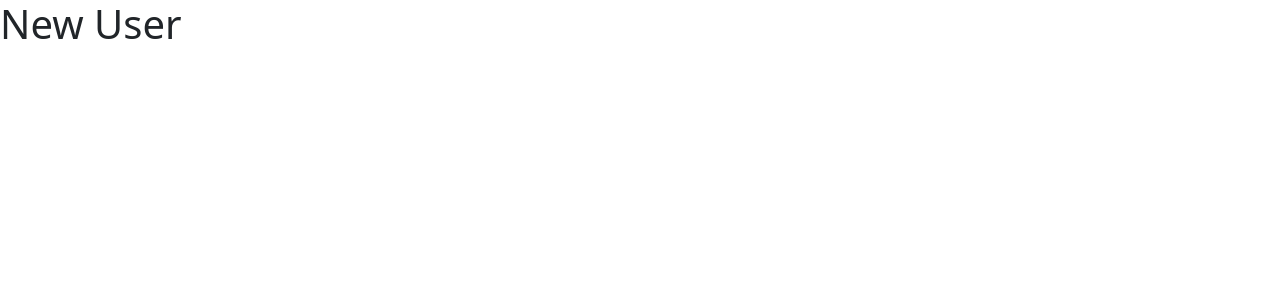
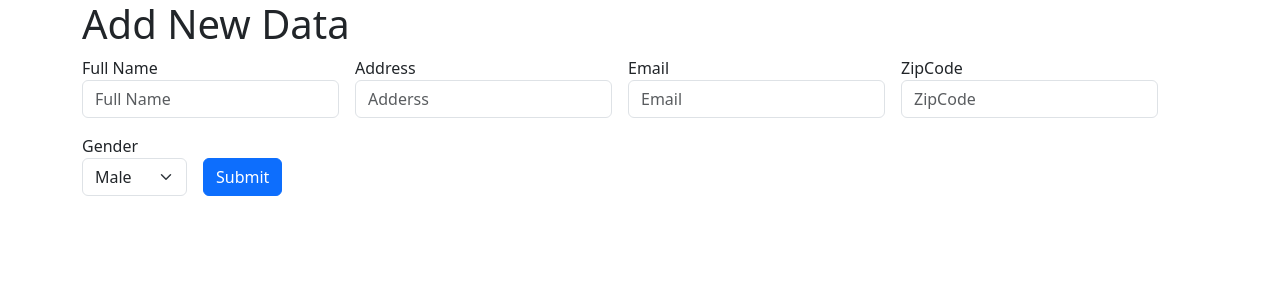
Before and after one commit to KanishkaKodithuwakku/RoutingApp, a React (Create React App) app: page /new-user in a window 1280 px wide. Shown: the top 300 px of the page. Built offline with nearby package versions, Linux system fonts and the light colour scheme.

Commit message:
compleated upto adding users to exsisting users via context

```diff
--- a/package.json
+++ b/package.json
@@ -3,12 +3,13 @@
   "version": "0.1.0",
   "private": true,
   "dependencies": {
-     "axios": "^1.4.0",
+    "axios": "^1.4.0",
     "bootstrap": "^5.3.0",
     "react": "^16.10.1",
     "react-dom": "^16.10.1",
     "react-router-dom": "^5.2.0",
     "react-scripts": "5.0.1",
+    "react-toastify": "^9.1.3",
     "uuid": "^9.0.0",
     "web-vitals": "^2.1.4"
   },
--- a/src/App.js
+++ b/src/App.js
@@ -1,9 +1,28 @@
 import React from "react";
+import { BrowserRouter as Router, Switch, Route } from "react-router-dom";
+import UserContextProvider from "./Context/UsersContext";
+import AddNewUser from "./Pages/Users/AddNewUser";
+import AllUsers from "./Pages/Users/AllUsers";
+import Login from "./Pages/Login/Login";
+import UserDetails from "./Pages/Users/UserDetails";
+
 
 const App = () => {
   return (
     <>
-      <h1>Routing APP</h1>
+      <div className="container">
+        <Router>
+          <UserContextProvider>
+            <Switch>
+              <Route exact path="/" component={Login} />
+              <Route exact path="/new-user" component={AddNewUser} />
+              <Route exact path="/user-details/:id" component={UserDetails} />
+              <Route exact path="/all-users" component={AllUsers} />
+              <Route exact path="/login" component={Login} />
+            </Switch>
+          </UserContextProvider>
+        </Router>
+      </div>
     </>
   );
 };
--- /dev/null
+++ b/src/Components/Button/DataButton.js
@@ -0,0 +1,26 @@
+import React from 'react'
+
+const DataButton = ({ btnText, btnType, type, handleOnclick, exclass}) => {
+
+    return (
+      <>
+        <div className="col-auto">
+          <button
+            type={type}
+            className={`btn btn-${btnType} mb-3 ${exclass}`}
+            onClick={(e) => handleOnclick(e)}
+          >
+            {btnText}
+          </button>
+        </div>
+      </>
+    );
+}
+
+DataButton.defaultProps = {
+  btnType: "primary",
+  type: "submit",
+  handleOnclick: () => {},
+};
+
+export default DataButton;
--- /dev/null
+++ b/src/Components/Form/DataForm.js
@@ -0,0 +1,21 @@
+import React from "react";
+import DataButton from "../Button/DataButton";
+import DataInput from "./DataInput";
+
+const DataForm = ({ FormTitle,children, handleSubmit }) => {
+
+  return (
+    <>
+      <h1>{FormTitle}</h1>
+      <form className="row g-3" onSubmit={handleSubmit}>
+        {children}
+      </form>
+    </>
+  );
+};
+
+DataForm.defaultProps = {
+  FormTitle: "Add New Data",
+    handleSubmit: () => {}
+};
+export default DataForm;
--- /dev/null
+++ b/src/Components/Form/DataInput.js
@@ -0,0 +1,37 @@
+import React from "react";
+
+const DataInput = ({
+  colClass,
+  exClass,
+  dataType,
+  labelText,
+  plaseHolder,
+  value,
+  handleOnchange,
+}) => {
+  return (
+    <>
+      <div className={`${colClass} ${exClass}`}>
+        {labelText && <label className="">{labelText}</label>}
+        <input
+          type={dataType}
+          className="form-control"
+          placeholder={plaseHolder}
+          value={value}
+          onChange={handleOnchange}
+        />
+      </div>
+    </>
+  );
+};
+
+DataInput.defaultProps = {
+  colClass: "col-auto",
+  exClass: "",
+  plaseHolder: "text here",
+  dataType: "text",
+  value: "",
+  handleOnchange: () => {},
+};
+
+export default DataInput;
--- /dev/null
+++ b/src/Components/Form/DataSelect.js
@@ -0,0 +1,31 @@
+import React from "react";
+
+const DataSelect = ({
+  children,
+  labelText,
+  colClass,
+  exClass,
+  handleOnchange,
+}) => {
+  return (
+    <>
+      <div className={`${colClass} ${exClass}`}>
+        {labelText && <label className="">{labelText}</label>}
+        <select className="form-select" onChange={handleOnchange}>
+          {/* <option selected>Open this select menu</option> */}
+          {children}
+        </select>
+      </div>
+    </>
+  );
+};
+
+DataSelect.defaultProps = {
+  colClass: "col-auto",
+  exClass: "mt-3",
+  plaseHolder: "text here",
+  dataType: "text",
+  value: "",
+  handleOnchange: () => {},
+};
+export default DataSelect;
--- /dev/null
+++ b/src/Context/UsersContext.js
@@ -0,0 +1,69 @@
+import React, { createContext, useState } from "react";
+import { v4 as uuidv4 } from "uuid";
+
+export const UserContext = createContext();
+const UserContextProvider = ({ children }) => {
+  const [fullname, setfullname] = useState("");
+  const [email, setEmail] = useState("");
+  const [address, setAddress] = useState("");
+  const [zipcode, setZipcode] = useState("");
+  const [gender, setGender] = useState("");
+
+  const [users, setUsers] = useState([
+    {
+      id: uuidv4(),
+      fullname: "Kanishka Bandara Kodithuwakku",
+      email: "kanishka@gmail.com",
+      gender: "Male",
+      address: "Badulla",
+      zipcode: "0123",
+    },
+    {
+      id: uuidv4(),
+      fullname: "Kalhari Gallage",
+      email: "kalhari@gmail.com",
+      gender: "Female",
+      address: "Passara",
+      zipcode: "0453",
+    },
+  ]);
+
+  const handleformSubmit = (e) => {
+    e.preventDefault();
+
+    const newUser = {
+      id: uuidv4(),
+      fullname: fullname,
+      email: email,
+      gender: gender,
+      address: address,
+      zipcode: "0258",
+      };
+
+      console.log(newUser);
+
+    setUsers((prevUsers) => [...prevUsers, newUser]);
+
+      console.log(users);
+  };
+
+  const contextValue = {
+    users,
+    handleformSubmit,
+    fullname,
+    setfullname,
+    address,
+    setAddress,
+    zipcode,
+    setZipcode,
+    gender,
+    setGender,
+    email,
+    setEmail,
+  };
+
+  return (
+    <UserContext.Provider value={contextValue}>{children}</UserContext.Provider>
+  );
+};
+export default UserContextProvider;
--- a/src/Pages/AllUsers.js
+++ /dev/null
@@ -1,14 +0,0 @@
-import React from 'react'
-
-
-const AllUsers = () => {
-
-
-    return (
-        <>
-        AllUSers
-        </>
-    )
-
-}
-export default AllUsers;
--- a/src/Pages/Login/Login.js
+++ b/src/Pages/Login/Login.js
@@ -1,13 +1,50 @@
-import React from 'react'
-
+import React, { useState } from "react";
+import { useHistory } from "react-router-dom";
+import DataForm from "../../Components/Form/DataForm";
+import DataInput from "../../Components/Form/DataInput";
+import DataButton from "../../Components/Button/DataButton";
+import { ToastContainer, toast } from "react-toastify";
 
 const Login = () => {
+  const [username, setUsername] = useState("");
+  const [password, setPassword] = useState("");
 
+  const history = useHistory();
+  const loginStatus = localStorage.getItem("loginStatus");
+  if (loginStatus) {
+    history.push("/all-users");
+  }
+  const handleLogin = (e) => {
+    e.preventDefault();
 
-    return (
-        <>
-        Login
-        </>
-    )
-}
+    if (username === "admin" && password === "123") {
+      localStorage.setItem("username", username);
+      localStorage.setItem("loginStatus", true);
+      history.push("/all-users");
+    } else {
+      toast.error("Invalid Username or Password!");
+    }
+  };
+
+  return (
+    <>
+      <ToastContainer />
+      <DataForm FormTitle={`Login`} handleSubmit={handleLogin}>
+        <DataInput
+          labelText={`Username`}
+          handleOnchange={(e) => setUsername(e.target.value)}
+          value={username}
+        />
+        <DataInput
+          labelText={`Password`}
+          dataType={`password`}
+          handleOnchange={(e) => setPassword(e.target.value)}
+          value={password}
+        />
+
+        <DataButton btnText={`Login`} exclass={`mt-4`} />
+      </DataForm>
+    </>
+  );
+};
 export default Login;
--- a/src/Pages/Users/AddNewUser.js
+++ b/src/Pages/Users/AddNewUser.js
@@ -1,13 +1,68 @@
-import React from 'react'
+import React, { useContext, useState } from "react";
+import DataForm from "../../Components/Form/DataForm";
+import DataInput from "../../Components/Form/DataInput";
+import DataButton from "../../Components/Button/DataButton";
+import DataSelect from "../../Components/Form/DataSelect";
+import { UserContext } from "../../Context/UsersContext";
 const AddNewUser = () => {
 
-
-    return (
-        <>
-        <h1>New User</h1>
-        </>
-    )
+  const {
+    handleformSubmit,
+    fullname,
+    setfullname,
+    address,
+    setAddress,
+    zipcode,
+    setZipcode,
+    gender,
+    setGender,
+    email,
+    setEmail,
+  } = useContext(UserContext);
 
 
-}
+  return (
+    <>
+      <DataForm handleSubmit={handleformSubmit}>
+        <DataInput
+          labelText={`Full Name`}
+          plaseHolder={`Full Name`}
+          value={fullname}
+          handleOnchange={(e) => setfullname(e.target.value)}
+        />
+        <DataInput
+          labelText={`Address`}
+          plaseHolder={`Adderss`}
+          value={address}
+          handleOnchange={(e) => setAddress(e.target.value)}
+        />
+
+        <DataInput
+          labelText={`Email`}
+          plaseHolder={`Email`}
+          value={email}
+          handleOnchange={(e) => setEmail(e.target.value)}
+        />
+
+        <DataInput
+          labelText={`ZipCode`}
+          plaseHolder={`ZipCode`}
+          value={zipcode}
+          handleOnchange={(e) => setZipcode(e.target.value)}
+        />
+
+        <DataSelect
+          labelText={`Gender`}
+          value={gender}
+          handleOnchange={(e) => setGender(e.target.value)}
+        >
+          <option value="Male">Male</option>
+          <option value="Female">Female</option>
+        </DataSelect>
+
+        <DataButton type={`submit`} btnText={`Submit`} exclass={`mt-4`} />
+      </DataForm>
+    </>
+  );
+};
 export default AddNewUser;
--- /dev/null
+++ b/src/Pages/Users/AllUsers.js
@@ -0,0 +1,39 @@
+import React, { useContext} from 'react'
+import { useHistory } from 'react-router-dom';
+import { UserContext } from '../../Context/UsersContext';
+
+
+const AllUsers = () => {
+
+  const {users} = useContext(UserContext);
+
+
+    const history = useHistory();
+    const storedUsername = localStorage.getItem("username");
+    const loginStatus = localStorage.getItem("loginStatus");
+
+    if (!loginStatus) {
+        history.push('/login');
+    }
+
+    const handleLogout = () => {
+        localStorage.clear();
+        history.push('/login')
+    }
+      return (
+        <>
+          <h1 className="mt-5">
+            Hello {loginStatus && storedUsername.toLocaleLowerCase()}
+          </h1>
+          <p onClick={handleLogout} style={{ cursor: "pointer" }}>
+            Logout
+          </p>
+
+          <ul>
+            {users.map((user) => <li>{ user.email}</li>)}
+         </ul>
+        </>
+      );
+
+}
+export default AllUsers;
--- a/src/index.js
+++ b/src/index.js
@@ -1,23 +1,12 @@
 import React from "react";
 import ReactDOM from "react-dom";
-import { BrowserRouter as Router, Switch, Route } from "react-router-dom";
 import App from "./App";
 import "bootstrap/dist/css/bootstrap.css";
-import AddNewUser from "./Pages/Users/AddNewUser";
-import AllUsers from "./Pages/AllUsers";
-import Login from "./Pages/Login/Login";
-import UserDetails from "./Pages/Users/UserDetails";
+ import "react-toastify/dist/ReactToastify.css";
+
 ReactDOM.render(
   <React.StrictMode>
-    <Router>
-      <Switch>
-        <Route exact path="/" component={App} />
-        <Route exact path="/new-user" component={AddNewUser} />
-        <Route exact path="/user-details/:id" component={UserDetails} />
-        <Route exact path="/all-users" component={AllUsers} />
-        <Route exact path="/login" component={Login} />
-      </Switch>
-    </Router>
+    <App/>
   </React.StrictMode>,
   document.getElementById("root")
 );
```
Also changed, not shown: 1 other file (tests, documents, lock files or other folders).
